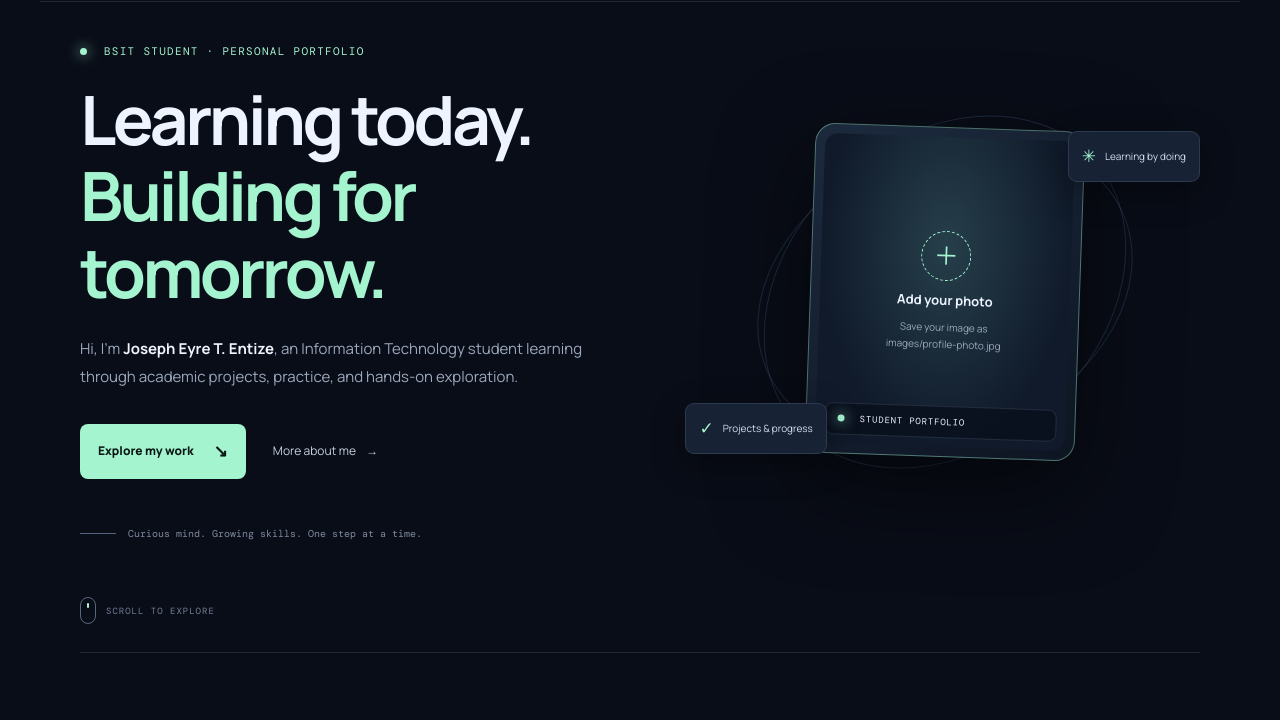
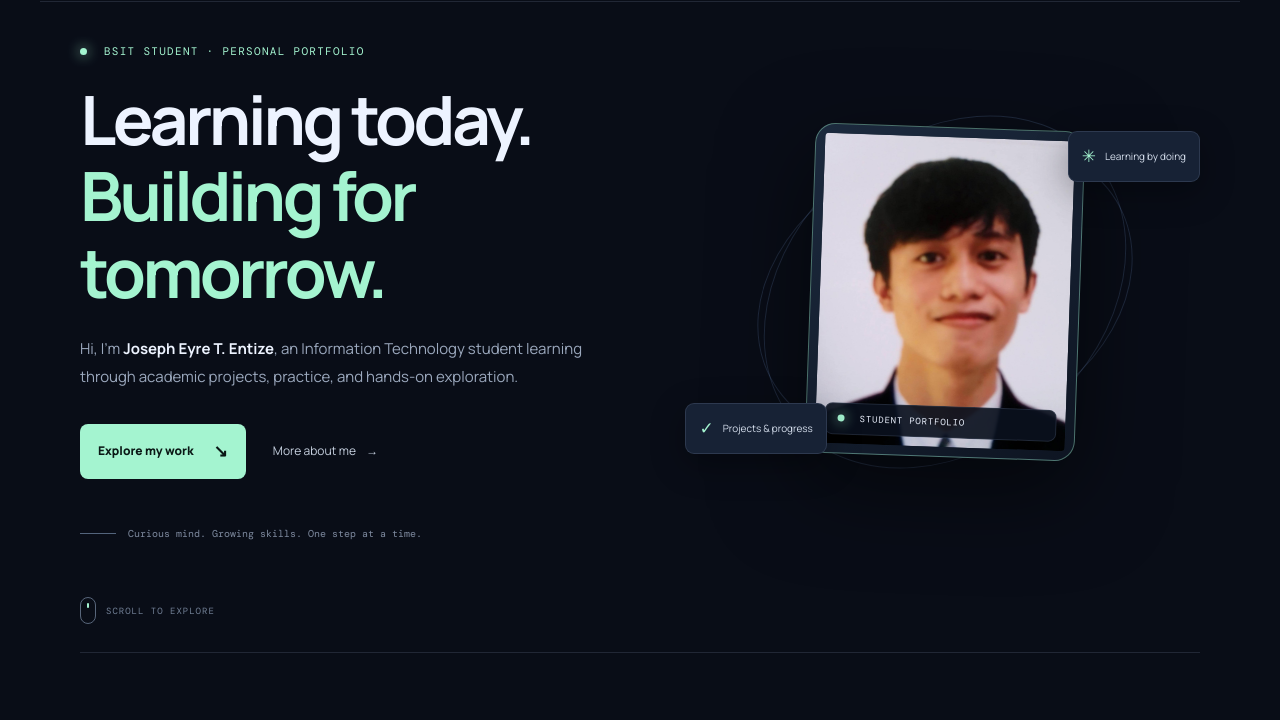
Before and after one commit to ntzjoseph-netizen/joseph-portfolio, a plain HTML site: page index.html in a window 1280 px wide. Shown: the part 80-800 px from the top of the page. Drawn offline with nearby package versions, Linux system fonts and the light colour scheme.

Commit message:
Update index.html

```diff
--- a/index.html
+++ b/index.html
@@ -30,7 +30,7 @@
         <div class="orbit orbit-a"></div><div class="orbit orbit-b"></div>
         <div class="profile-frame">
           <!-- Add your own photo: save it as images/profile-photo.jpg. See README.txt. -->
-          <img class="profile-photo" src="images/Ma face.jpg" alt="Portrait of Joseph Eyre T. Entize" onerror="this.style.display='none';this.nextElementSibling.style.display='flex'">
+          <img class="profile-photo" src="Ma face.jpg" alt="Portrait of Joseph Eyre T. Entize" onerror="this.style.display='none';this.nextElementSibling.style.display='flex'">
           <div class="photo-placeholder"><span class="placeholder-icon">＋</span><b>Add your photo</b><small>Save your image as<br>images/profile-photo.jpg</small></div>
           <div class="photo-label"><span class="status-dot"></span> STUDENT PORTFOLIO</div>
         </div>
```
